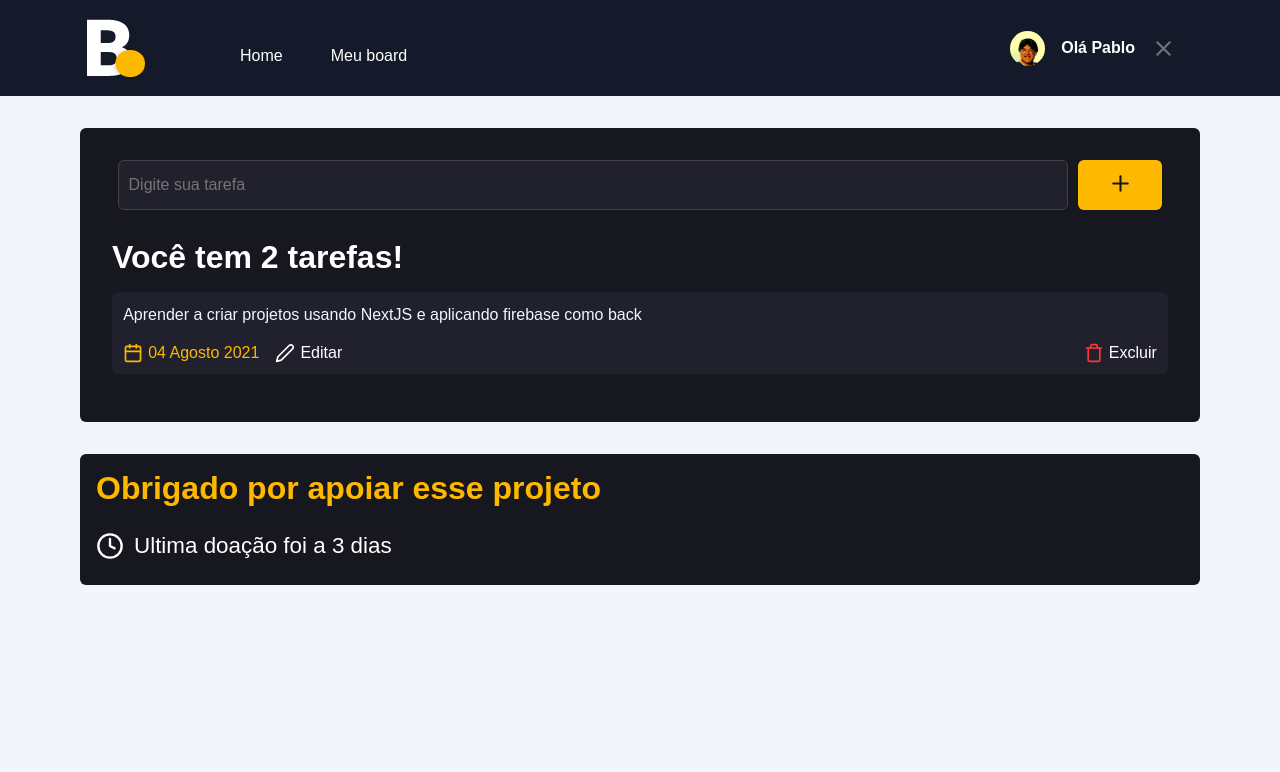
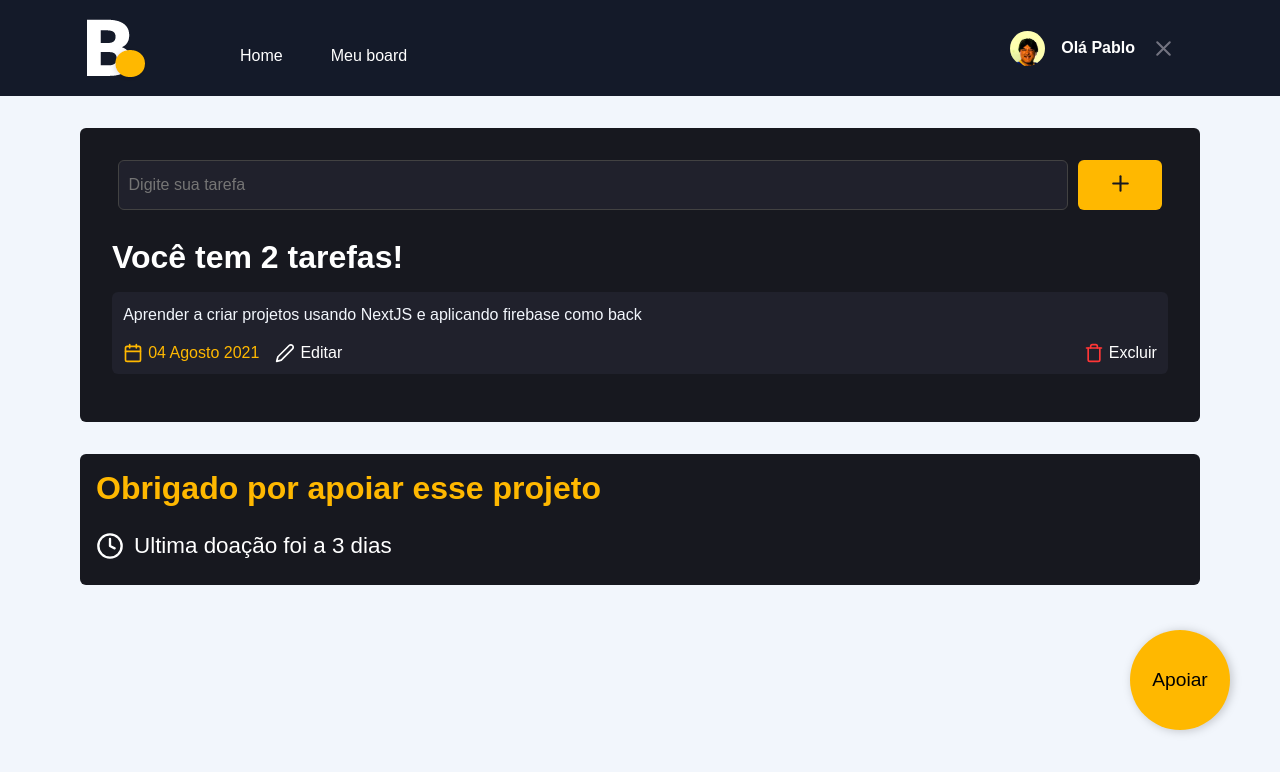
Before and after one commit to pablojr17/board, a Next.js app: page /board in a window 1280 px wide. Shown: the top 772 px of the page. Built offline with nearby package versions, Linux system fonts and the light colour scheme.

Commit message:
Botão seja apoiador

```diff
--- /dev/null
+++ b/src/components/SupportButton/index.tsx
@@ -0,0 +1,13 @@
+/* eslint-disable @next/next/link-passhref */
+import Link from 'next/link';
+import styles from './styles.module.scss';
+
+export function SupportButton() {
+  return (
+    <div className={styles.donateContainer}>
+      <Link href="/donate">
+        <button>Apoiar</button>
+      </Link>
+    </div>
+  )
+}
--- /dev/null
+++ b/src/components/SupportButton/styles.module.scss
@@ -0,0 +1,21 @@
+.donateContainer {
+  position: absolute;
+  bottom: 70px;
+  right: 50px;
+  z-index: 99;
+
+  button {
+    border: 0;
+    background: #ffb800;
+    width: 100px;
+    height: 100px;
+    border-radius: 50%;
+    font-size: 1.2em;
+    filter: drop-shadow(2px 1px 5px rgba(0, 0, 0, 0.2));
+    transition: all 0.2s;
+  }
+
+  button:hover {
+    transform: scale(1.2);
+  }
+}
--- a/src/pages/board/index.tsx
+++ b/src/pages/board/index.tsx
@@ -1,5 +1,6 @@
 import Head from 'next/head'
 import { FiCalendar, FiClock, FiEdit2, FiPlus, FiTrash } from 'react-icons/fi'
+import { SupportButton } from '../../components/SupportButton'
 import styles from './styles.module.scss'
 
 export default function Board() {
@@ -50,6 +51,8 @@
           <time>Ultima doação foi a 3 dias</time>
         </div>
       </div>
+
+      <SupportButton />
     </>
   )
 }
```
